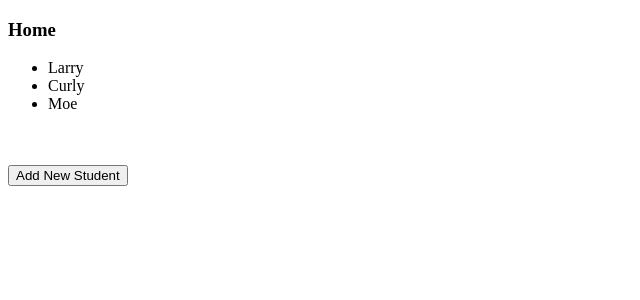
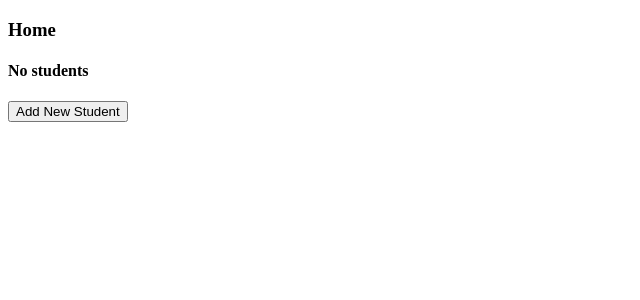
Before and after one commit to 2021-spring-jsf-tuth/student-list, an Angular app: page / in a window 1280 px wide. Shown: the top 300 px of the page, without its empty margins (0-640 px from the left). Built offline with nearby package versions, Linux system fonts and the light colour scheme.

Commit message:
Service for shared data with behavior ! ! !

```diff
--- a/src/app/add-student/add-student.component.html
+++ b/src/app/add-student/add-student.component.html
@@ -2,10 +2,15 @@
     Add Student
 </h3>
 
-Coming soon...
+<input
+    type="text"
+    placeholder="Enter student name"
+    [(ngModel)]="studentName"
+/>
 
 <br>
 <br>
+
 <button
     (click)="addStudent()"
 >
--- a/src/app/add-student/add-student.component.ts
+++ b/src/app/add-student/add-student.component.ts
@@ -1,6 +1,7 @@
 import { Location } from '@angular/common';
 import { Component, OnInit } from '@angular/core';
 import { Router } from '@angular/router';
+import { StudentService } from '../student.service';
 
 @Component({
   selector: 'app-add-student',
@@ -12,13 +13,23 @@ export class AddStudentComponent implements OnInit {
   constructor(
     private router: Router
     , private location: Location
+    , private studentSvc: StudentService
   ) { }
 
   ngOnInit(): void {
   }
 
   addStudent() {
+
+    this.studentSvc.addStudent({
+      name: this.studentName
+      , program: "Unknown"
+    });
+
     //this.router.navigateByUrl("/");
     this.location.back();
   }
+
+  studentName = "";
+
 }
--- a/src/app/app.module.ts
+++ b/src/app/app.module.ts
@@ -6,6 +6,7 @@ import { AppComponent } from './app.component';
 import { HomeComponent } from './home/home.component';
 import { AddStudentComponent } from './add-student/add-student.component';
 import { PageNotFoundComponent } from './page-not-found/page-not-found.component';
+import { FormsModule } from '@angular/forms';
 
 @NgModule({
   declarations: [
@@ -16,7 +17,8 @@ import { PageNotFoundComponent } from './page-not-found/page-not-found.component
   ],
   imports: [
     BrowserModule,
-    AppRoutingModule
+    AppRoutingModule,
+    FormsModule
   ],
   providers: [],
   bootstrap: [AppComponent]
--- a/src/app/home/home.component.html
+++ b/src/app/home/home.component.html
@@ -2,14 +2,21 @@
     Home
 </h3>
 
-<ul>
-    <li>Larry</li>
-    <li>Curly</li>
-    <li>Moe</li>
+<h4
+    *ngIf="students.length == 0"
+>
+    No students
+</h4>
+
+<ul
+    *ngIf="students.length > 0"
+>
+    <li
+        *ngFor="let s of students"
+    >
+        {{ s.name }} ({{ s.program }})
+    </li>
 </ul>
-
-<br>
-<br>
 
 <button
     (click)="addStudent()"
--- a/src/app/home/home.component.ts
+++ b/src/app/home/home.component.ts
@@ -1,6 +1,6 @@
 import { Component, OnInit } from '@angular/core';
 import { Router } from '@angular/router';
-
+import { StudentService, Student } from '../student.service';
 @Component({
   selector: 'app-home',
   templateUrl: './home.component.html',
@@ -8,9 +8,17 @@ import { Router } from '@angular/router';
 })
 export class HomeComponent implements OnInit {
 
-  constructor(private router: Router) { }
+  constructor(
+    private router: Router
+    , private studentSvc: StudentService
+  ) { }
+
+  students: Student[] = [];
 
   ngOnInit(): void {
+    this.students = this.studentSvc
+      .getStudents()
+      .sort((a, b) => a.name > b.name ? 1 : -1);
   }
 
   addStudent() {
--- /dev/null
+++ b/src/app/student.service.ts
@@ -0,0 +1,27 @@
+import { Injectable } from '@angular/core';
+
+export interface Student {
+  name: string;
+  program: string;
+}
+
+@Injectable({
+  providedIn: 'root'
+})
+export class StudentService {
+
+  constructor() { }
+
+  students: Student[] = [];
+
+  getStudents(): Student[] {
+    return this.students;
+  }
+
+  addStudent(s: Student) {
+    this.students = [
+      ...this.students
+      , s
+    ];
+  }
+}
```
Also changed, not shown: 1 other file (tests, documents, lock files or other folders).
